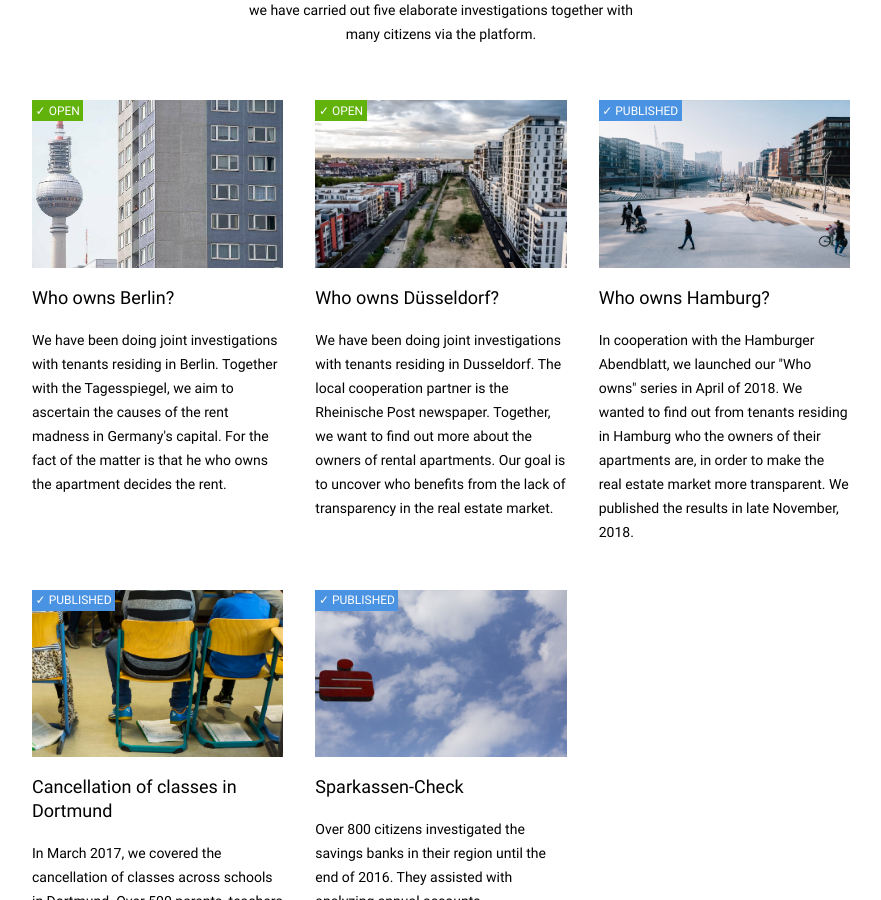
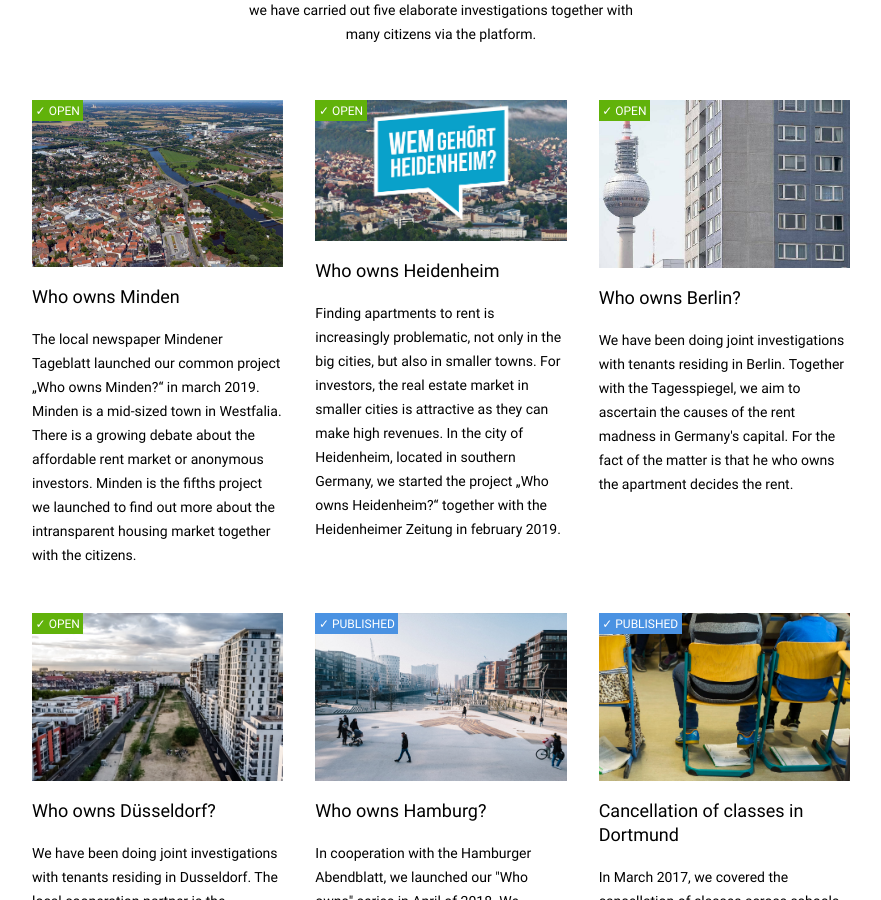
Before and after one commit to correctiv/cnr-landingpage, a Jekyll site: the page built from index-en.md, in a window 1280 px wide and 900 px high, scrolled down 679 px. Shown: the whole window, without its empty margins (199-1080 px from the left). Built offline with Jekyll 4.4.1, drawn with Linux system fonts in a browser that asks for light colours.

Commit message:
Update index-en.md

```diff
--- a/index-en.md
+++ b/index-en.md
@@ -8,6 +8,24 @@ lang: en
 <p class='description'>In November 2015, we launched CrowdNewsroom. Since then, we have carried out five elaborate investigations together with many citizens via the platform.
 </p>
 <ul class="projects">
+ <li>
+   <a href="https://www.wem-gehoert-minden.de/">
+            <div class="status published">
+                <img src="/assets/images/wgmin.jpg" alt=""/>
+            </div>
+            <h3>Who owns Minden</h3>
+            <p>The local newspaper Mindener Tageblatt launched our common project „Who owns Minden?“ in march 2019. Minden is a mid-sized town in Westfalia. There is a growing debate about the affordable rent market or anonymous investors. Minden is the fifths project we launched to find out more about the intransparent housing market together with the citizens.</p>
+        </a>
+    </li>
+          <li>
+        <a href="https://www.swp.de/suedwesten/staedte/heidenheim/wem-gehoert-heidenheim_-jetzt-mitmachen-30018700.html">
+            <div class="status published">
+                <img src="/assets/images/wghei.jpeg" alt=""/>
+            </div>
+            <h3>Who owns Heidenheim</h3>
+            <p>Finding apartments to rent is increasingly problematic, not only in the big cities, but also in smaller towns. For investors, the real estate market in smaller cities is attractive as they can make high revenues. In the city of Heidenheim, located in southern Germany, we started the project „Who owns Heidenheim?“ together with the Heidenheimer Zeitung in february 2019.</p>
+        </a>
+    </li>
  <li>
         <a href="https://interaktiv.tagesspiegel.de/wem-gehoert-berlin/">
             <div class="status published">
```
